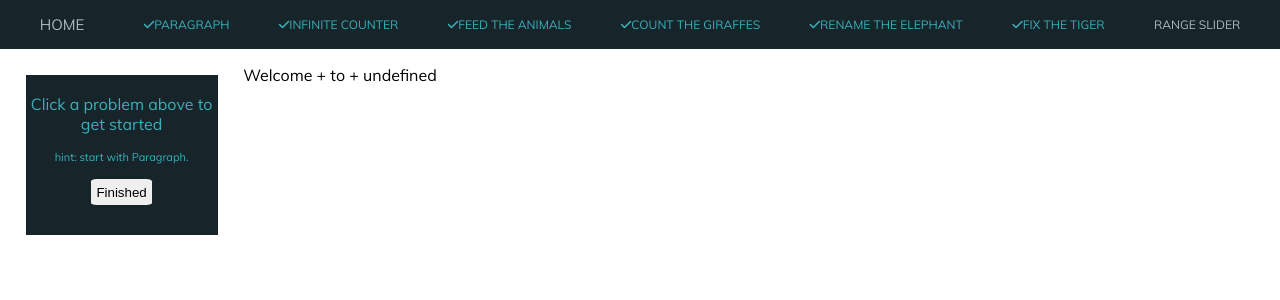
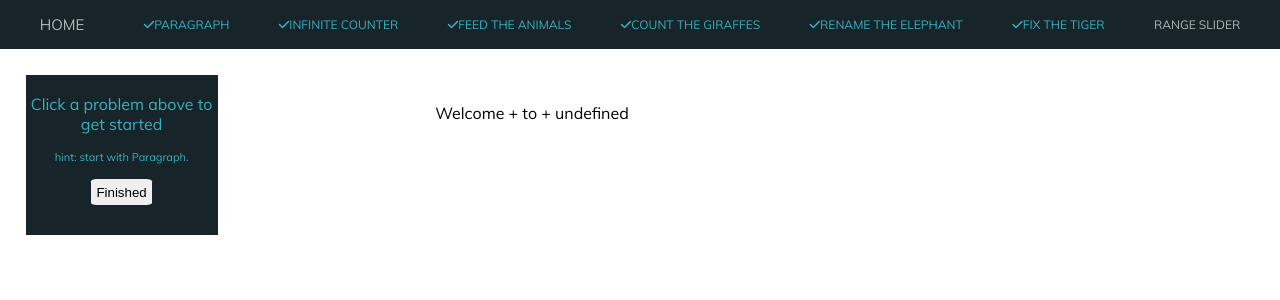
Before and after one commit to michealengland/react-debugging-demo, a React (Create React App) app: page /example1 in a window 1280 px wide. Shown: the top 300 px of the page. Built offline with nearby package versions, Linux system fonts and the light colour scheme.

Commit message:
Rename example-inner to content-wrapper
Remove className declarations at component level in favor of
a singular wrapper with `className="content-wrapper".

```diff
--- a/src/App.scss
+++ b/src/App.scss
@@ -140,7 +140,7 @@ body {
   flex-direction: column;
   justify-content: center;
 }
-.example-inner {
+.content-wrapper {
   margin: 3% 15%;
 }
 
--- a/src/components/Dashboard.js
+++ b/src/components/Dashboard.js
@@ -42,6 +42,7 @@ function Dashboard() {
   }, [giraffeCount])
 
   return (
+    <div className="content-wrapper">
     <Switch>
       <Route exact path="/" component={HomePage}></Route>
       <Route
@@ -63,6 +64,7 @@ function Dashboard() {
       <Route path="/example7" component={RangeSlider}></Route>
       <Route render={() => <h1>404 oh f</h1>}></Route>
     </Switch>
+    </div>
   )
 }
 
--- a/src/examples/example-1.js
+++ b/src/examples/example-1.js
@@ -10,7 +10,11 @@ import PropTypes from 'prop-types'
 export default function Paragraph({textObj}) {
   const {word1, word2, word3} = textObj
 
-  return <p>{`${word1} + ${word2} + ${word3.value}`}</p>
+  return (
+    <div>
+      <p>{`${word1} + ${word2} + ${word3.value}`}</p>
+    </div>
+  )
 }
 
 Paragraph.propTypes = {
--- a/src/examples/example-2.js
+++ b/src/examples/example-2.js
@@ -20,7 +20,7 @@ export default function InfiniteCounter() {
   }, [count])
 
   return (
-    <div>
+     <div>
       <p>Current Count: {count}</p>
       <button>Increase Count</button>
     </div>
--- a/src/examples/example-3.js
+++ b/src/examples/example-3.js
@@ -11,7 +11,7 @@ export default function AnimalKingdom() {
   const eat = () => (energy += 10)
 
   return (
-    <div className="example-inner">
+    <div>
       <p>Animal Energy: {energy}</p>
       <button onClick={eat}>Feed the Animal</button>
       {energy >= 10 ? <p>The animal is full!</p> : <p>The animal is hungry!</p>}
--- a/src/examples/example-4.js
+++ b/src/examples/example-4.js
@@ -13,7 +13,7 @@ export default function Giraffes({numberOfGiraffes}) {
   console.log('Giraffe Count:', numberOfGiraffes)
 
   return (
-    <div className="example-inner">
+    <div>
       {'number' !== typeof numberOfGiraffes ? (
         <p>Counting Giraffes...</p>
       ) : (
--- a/src/examples/example-5.js
+++ b/src/examples/example-5.js
@@ -15,7 +15,7 @@ export default function Elephant() {
   }
 
   return (
-    <div className="example-inner">
+    <div>
       <h2>{`Change the elephant's name`}</h2>
       <input
         name="name"
--- a/src/examples/example-7.js
+++ b/src/examples/example-7.js
@@ -12,7 +12,7 @@ export default function RangeSlider() {
   const [trackedSelections, setTrackedSelections] = useState([])
 
   return (
-    <div className="example-inner">
+    <div>
       <label htmlFor={name}>Current Range Value: {ref.current?.value}</label>
       <input
         ref={ref}
```
